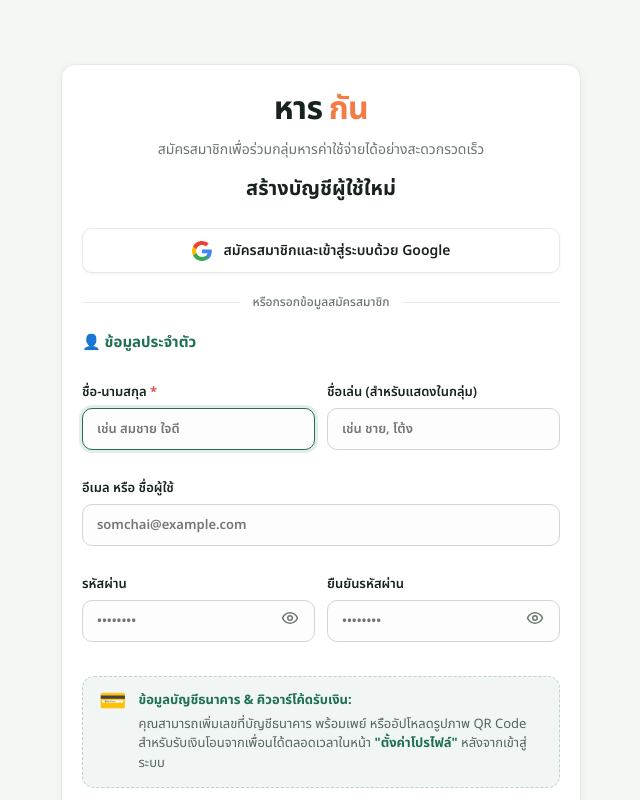
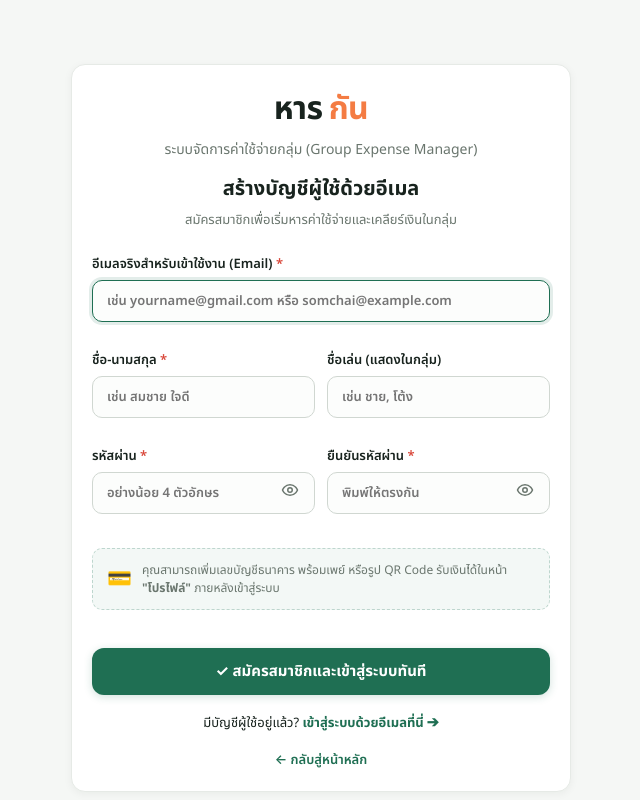
Before and after one commit to chadchawan45/haarkan, a Next.js app: page /register in a window 1280 px wide. Shown: the top 800 px of the page, without its empty margins (319-959 px from the left). Built offline with nearby package versions, Linux system fonts and the light colour scheme.

Commit message:
feat(auth): replace mock Google login with real email authentication flow

```diff
--- a/app/register/page.tsx
+++ b/app/register/page.tsx
@@ -1,15 +1,15 @@
 "use client";
 
-import React, { useState } from "react";
-import { useRouter } from "next/navigation";
+import React, { useState, useEffect, Suspense } from "react";
+import { useRouter, useSearchParams } from "next/navigation";
 import Link from "next/link";
 import { useGroup } from "@/lib/group-context";
 import { PasswordInput } from "@/components/PasswordInput";
-import { GoogleLoginButton } from "@/components/GoogleLoginButton";
 
-export default function RegisterPage() {
+function RegisterForm() {
   const router = useRouter();
-  const { registerMember } = useGroup();
+  const searchParams = useSearchParams();
+  const { members, registerMember, login } = useGroup();
 
   const [name, setName] = useState("");
   const [nickname, setNickname] = useState("");
@@ -18,18 +18,50 @@ export default function RegisterPage() {
   const [confirmPassword, setConfirmPassword] = useState("");
 
   const [error, setError] = useState("");
+  const [existingUser, setExistingUser] = useState(false);
   const [loading, setLoading] = useState(false);
+
+  useEffect(() => {
+    const qEmail = searchParams.get("email");
+    if (qEmail) {
+      setEmail(qEmail);
+    }
+  }, [searchParams]);
 
   const handleRegister = (e: React.FormEvent) => {
     e.preventDefault();
     setError("");
+    setExistingUser(false);
 
-    if (!name.trim()) {
+    const cleanEmail = email.trim().toLowerCase();
+    const cleanName = name.trim();
+
+    if (!cleanEmail || !cleanEmail.includes("@") || !cleanEmail.includes(".")) {
+      setError("กรุณาระบุอีเมลที่ถูกต้อง (เช่น yourname@gmail.com)");
+      return;
+    }
+
+    if (!cleanName) {
       setError("กรุณาระบุชื่อ-นามสกุล");
       return;
     }
 
-    if (password && confirmPassword && password !== confirmPassword) {
+    // ตรวจสอบอีเมลซ้ำในระบบ
+    const duplicate = members.find(
+      (m) => m.email && m.email.toLowerCase() === cleanEmail
+    );
+    if (duplicate) {
+      setExistingUser(true);
+      setError(`อีเมล "${cleanEmail}" มีผู้ใช้งานในระบบแล้ว กรุณาเข้าสู่ระบบด้วยอีเมลนี้`);
+      return;
+    }
+
+    if (!password || password.length < 4) {
+      setError("รหัสผ่านควรมีความยาวอย่างน้อย 4 ตัวอักษร");
+      return;
+    }
+
+    if (password !== confirmPassword) {
       setError("รหัสผ่านและการยืนยันรหัสผ่านไม่ตรงกัน");
       return;
     }
@@ -37,14 +69,16 @@ export default function RegisterPage() {
     setLoading(true);
 
     try {
-      registerMember({
-        name: name.trim(),
-        nickname: nickname.trim() || undefined,
-        email: email.trim() || undefined,
-        password: password.trim() || undefined,
+      const newMember = registerMember({
+        name: cleanName,
+        nickname: nickname.trim() || cleanName.split(" ")[0],
+        email: cleanEmail,
+        password: password.trim(),
         role: "member",
       });
 
+      // เข้าสู่ระบบให้อัตโนมัติทันที
+      login(newMember.id);
       router.push("/");
     } catch (err: any) {
       setError(err.message || "เกิดข้อผิดพลาดในการสมัครสมาชิก");
@@ -55,36 +89,18 @@ export default function RegisterPage() {
 
   return (
     <main className="shell">
-      <div style={{ maxWidth: "520px", margin: "40px auto" }} className="card">
+      <div style={{ maxWidth: "500px", margin: "40px auto" }} className="card">
         <div style={{ textAlign: "center", marginBottom: "24px" }}>
           <Link href="/" className="brand" style={{ justifyContent: "center", fontSize: "32px" }}>
             หาร<i>กัน</i>
           </Link>
-          <p style={{ color: "#6a766e", fontSize: "14px", marginTop: "6px" }}>
-            สมัครสมาชิกเพื่อร่วมกลุ่มหารค่าใช้จ่ายได้อย่างสะดวกรวดเร็ว
+          <p style={{ color: "var(--text-muted, #6a766e)", fontSize: "14px", marginTop: "6px" }}>
+            ระบบจัดการค่าใช้จ่ายกลุ่ม (Group Expense Manager)
           </p>
-          <h2 style={{ fontSize: "20px", margin: "14px 0 0" }}>สร้างบัญชีผู้ใช้ใหม่</h2>
-        </div>
-
-        {/* สมัครด่วนด้วย Google */}
-        <div style={{ marginBottom: "20px" }}>
-          <GoogleLoginButton text="สมัครสมาชิกและเข้าสู่ระบบด้วย Google" />
-        </div>
-
-        {/* เส้นคั่นตัวเลือก */}
-        <div
-          style={{
-            display: "flex",
-            alignItems: "center",
-            margin: "0 0 20px",
-            gap: "12px",
-          }}
-        >
-          <div style={{ flex: 1, height: "1px", background: "var(--border, #eef0ed)" }} />
-          <span style={{ fontSize: "12px", color: "var(--muted, #6a766e)", fontWeight: 500 }}>
-            หรือกรอกข้อมูลสมัครสมาชิก
-          </span>
-          <div style={{ flex: 1, height: "1px", background: "var(--border, #eef0ed)" }} />
+          <h2 style={{ fontSize: "20px", margin: "14px 0 0" }}>สร้างบัญชีผู้ใช้ด้วยอีเมล</h2>
+          <p style={{ color: "var(--text-muted, #6a766e)", fontSize: "13px", margin: "6px 0 0" }}>
+            สมัครสมาชิกเพื่อเริ่มหารค่าใช้จ่ายและเคลียร์เงินในกลุ่ม
+          </p>
         </div>
 
         {error && (
@@ -92,38 +108,74 @@ export default function RegisterPage() {
             style={{
               background: "#fdf2f2",
               color: "#c0392b",
-              padding: "10px 14px",
-              borderRadius: "8px",
+              padding: "12px 14px",
+              borderRadius: "10px",
               fontSize: "13px",
               marginBottom: "16px",
+              border: "1px solid #fecaca",
             }}
           >
-            ⚠️ {error}
+            <div style={{ display: "flex", alignItems: "flex-start", gap: "8px" }}>
+              <span style={{ fontSize: "16px" }}>⚠️</span>
+              <div style={{ flex: 1 }}>
+                <div>{error}</div>
+                {existingUser && (
+                  <div style={{ marginTop: "8px" }}>
+                    <Link
+                      href={`/login?email=${encodeURIComponent(email.trim().toLowerCase())}`}
+                      className="primary"
+                      style={{
+                        display: "inline-block",
+                        padding: "6px 12px",
+                        fontSize: "12px",
+                        borderRadius: "6px",
+                        textDecoration: "none",
+                      }}
+                    >
+                      ➔ ไปหน้าเข้าสู่ระบบด้วยอีเมลนี้
+                    </Link>
+                  </div>
+                )}
+              </div>
+            </div>
           </div>
         )}
 
         <form onSubmit={handleRegister}>
-          {/* ข้อมูลประจำตัว */}
           <div style={{ marginBottom: "20px" }}>
-            <h4 style={{ margin: "0 0 14px", color: "#1f6f53", fontSize: "15px" }}>
-              👤 ข้อมูลประจำตัว
-            </h4>
+            {/* อีเมลจริง */}
+            <label className="field">
+              <span>อีเมลจริงสำหรับเข้าใช้งาน (Email) <span style={{ color: "#d9483b" }}>*</span></span>
+              <input
+                type="email"
+                placeholder="เช่น yourname@gmail.com หรือ somchai@example.com"
+                value={email}
+                onChange={(e) => {
+                  setEmail(e.target.value);
+                  if (existingUser) setExistingUser(false);
+                }}
+                required
+                autoFocus
+                autoComplete="email"
+              />
+            </label>
 
+            {/* ชื่อและชื่อเล่น */}
             <div style={{ display: "grid", gridTemplateColumns: "1fr 1fr", gap: "12px" }}>
               <label className="field">
-                ชื่อ-นามสกุล <span style={{ color: "#d9483b" }}>*</span>
+                <span>ชื่อ-นามสกุล <span style={{ color: "#d9483b" }}>*</span></span>
                 <input
                   type="text"
                   placeholder="เช่น สมชาย ใจดี"
                   value={name}
                   onChange={(e) => setName(e.target.value)}
                   required
-                  autoFocus
+                  autoComplete="name"
                 />
               </label>
 
               <label className="field">
-                ชื่อเล่น (สำหรับแสดงในกลุ่ม)
+                <span>ชื่อเล่น (แสดงในกลุ่ม)</span>
                 <input
                   type="text"
                   placeholder="เช่น ชาย, โต้ง"
@@ -133,72 +185,90 @@ export default function RegisterPage() {
               </label>
             </div>
 
-            <label className="field">
-              อีเมล หรือ ชื่อผู้ใช้
-              <input
-                type="text"
-                placeholder="somchai@example.com"
-                value={email}
-                onChange={(e) => setEmail(e.target.value)}
-              />
-            </label>
-
+            {/* รหัสผ่านและยืนยัน */}
             <div style={{ display: "grid", gridTemplateColumns: "1fr 1fr", gap: "12px" }}>
               <label className="field">
-                รหัสผ่าน
+                <span>รหัสผ่าน <span style={{ color: "#d9483b" }}>*</span></span>
                 <PasswordInput
-                  placeholder="••••••••"
+                  placeholder="อย่างน้อย 4 ตัวอักษร"
                   value={password}
                   onChange={(e) => setPassword(e.target.value)}
+                  required
+                  autoComplete="new-password"
                 />
               </label>
 
               <label className="field">
-                ยืนยันรหัสผ่าน
+                <span>ยืนยันรหัสผ่าน <span style={{ color: "#d9483b" }}>*</span></span>
                 <PasswordInput
-                  placeholder="••••••••"
+                  placeholder="พิมพ์ให้ตรงกัน"
                   value={confirmPassword}
                   onChange={(e) => setConfirmPassword(e.target.value)}
+                  required
+                  autoComplete="new-password"
                 />
               </label>
             </div>
           </div>
 
-          {/* กล่องข้อความแนะนำการเพิ่มบัญชีรับเงินในภายหลัง */}
+          {/* กล่องคำแนะนำ */}
           <div
             style={{
-              marginBottom: "24px",
-              padding: "14px 16px",
-              borderRadius: "12px",
-              background: "rgba(31, 111, 83, 0.06)",
+              marginBottom: "22px",
+              padding: "12px 14px",
+              borderRadius: "10px",
+              background: "rgba(31, 111, 83, 0.05)",
               border: "1px dashed rgba(31, 111, 83, 0.25)",
               display: "flex",
-              alignItems: "flex-start",
-              gap: "12px",
+              alignItems: "center",
+              gap: "10px",
             }}
           >
-            <span style={{ fontSize: "22px", lineHeight: 1 }}>💳</span>
-            <div style={{ fontSize: "13px", color: "#3a4a40", lineHeight: 1.5 }}>
-              <strong style={{ color: "#1f6f53" }}>ข้อมูลบัญชีธนาคาร & คิวอาร์โค้ดรับเงิน:</strong>
-              <p style={{ margin: "4px 0 0", color: "#55645c" }}>
-                คุณสามารถเพิ่มเลขที่บัญชีธนาคาร พร้อมเพย์ หรืออัปโหลดรูปภาพ QR Code สำหรับรับเงินโอนจากเพื่อนได้ตลอดเวลาในหน้า{" "}
-                <strong style={{ color: "#1f6f53" }}>&quot;ตั้งค่าโปรไฟล์&quot;</strong> หลังจากเข้าสู่ระบบ
-              </p>
+            <span style={{ fontSize: "20px", lineHeight: 1 }}>💳</span>
+            <div style={{ fontSize: "12px", color: "var(--text-muted, #55645c)", lineHeight: 1.5 }}>
+              คุณสามารถเพิ่มเลขบัญชีธนาคาร พร้อมเพย์ หรือรูป QR Code รับเงินได้ในหน้า <strong>&quot;โปรไฟล์&quot;</strong> ภายหลังเข้าสู่ระบบ
             </div>
           </div>
 
-          <button type="submit" className="primary full-btn" disabled={loading} style={{ padding: "12px", fontWeight: 700 }}>
-            {loading ? "กำลังสร้างบัญชี..." : "✓ สมัครสมาชิกและเข้าใช้งานทันที"}
+          <button
+            type="submit"
+            className="primary full-btn"
+            disabled={loading}
+            style={{ padding: "12px", fontWeight: 700, fontSize: "15px" }}
+          >
+            {loading ? "กำลังสร้างบัญชี..." : "✓ สมัครสมาชิกและเข้าสู่ระบบทันที"}
           </button>
         </form>
 
-        <div style={{ textAlign: "center", marginTop: "20px", fontSize: "13px" }}>
-          มีบัญชีอยู่แล้ว?{" "}
-          <Link href="/login" className="link" style={{ fontWeight: 600 }}>
-            เข้าสู่ระบบที่นี่
+        <div style={{ textAlign: "center", marginTop: "18px", fontSize: "13px" }}>
+          มีบัญชีผู้ใช้อยู่แล้ว?{" "}
+          <Link href="/login" className="link" style={{ fontWeight: 700 }}>
+            เข้าสู่ระบบด้วยอีเมลที่นี่ ➔
+          </Link>
+        </div>
+
+        <div style={{ textAlign: "center", marginTop: "14px" }}>
+          <Link href="/" className="link" style={{ fontSize: "13px" }}>
+            ← กลับสู่หน้าหลัก
           </Link>
         </div>
       </div>
     </main>
   );
 }
+
+export default function RegisterPage() {
+  return (
+    <Suspense
+      fallback={
+        <main className="shell">
+          <div className="card" style={{ maxWidth: "500px", margin: "40px auto", textAlign: "center", padding: "40px" }}>
+            กำลังโหลด...
+          </div>
+        </main>
+      }
+    >
+      <RegisterForm />
+    </Suspense>
+  );
+}
```
Also changed, not shown: app/forgot-password/page.tsx (+4 -4 lines), app/login/page.tsx (+156 -45 lines).
